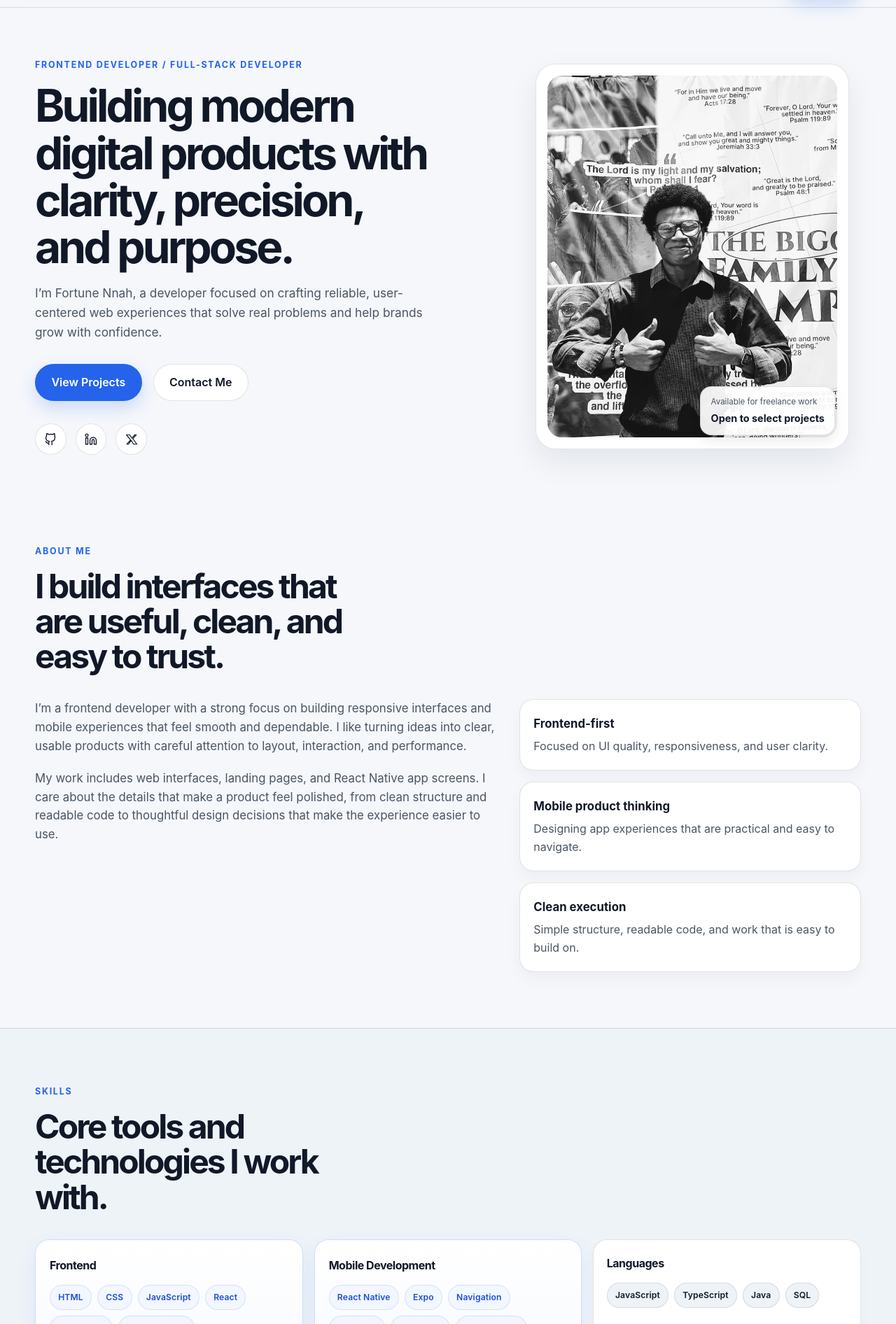
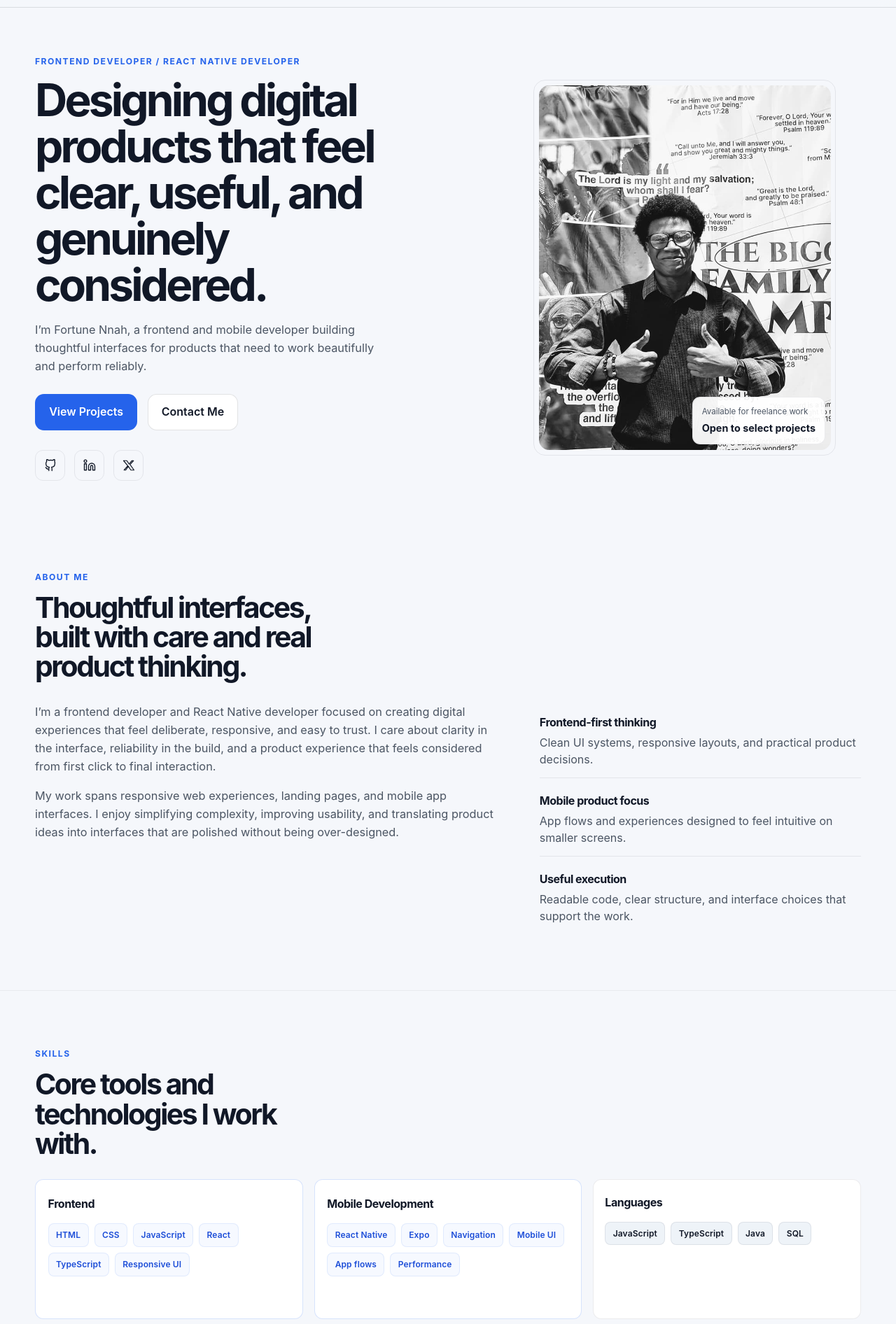
Before and after one commit to FortuneNnah/Portfolio, a React (Vite) app: page / in a window 1280 px wide. Shown: the part 68-1960 px from the top of the page at 70% size. Built offline with nearby package versions, Linux system fonts and the light colour scheme; the HTML template or start-up script is replaced by a standard one.

Commit message:
style: Update hero section text and refine layout for clarity and responsiveness

```diff
--- a/src/App.jsx
+++ b/src/App.jsx
@@ -269,10 +269,10 @@ function App() {
         <section id="home" className="hero-section">
           <div className="container hero-layout">
             <div className="hero-copy" data-scroll-reveal>
-              <p className="eyebrow">Frontend Developer / Full-Stack Developer</p>
-              <h1>Building modern digital products with clarity, precision, and purpose.</h1>
+              <p className="eyebrow">Frontend Developer / React Native Developer</p>
+              <h1>Designing digital products that feel clear, useful, and genuinely considered.</h1>
               <p className="lead">
-                I’m Fortune Nnah, a developer focused on crafting reliable, user-centered web experiences that solve real problems and help brands grow with confidence.
+                I’m Fortune Nnah, a frontend and mobile developer building thoughtful interfaces for products that need to work beautifully and perform reliably.
               </p>
               <div className="cta-row">
                 <a href="#projects" className="btn btn-primary">
@@ -316,31 +316,31 @@ function App() {
           <div className="container">
             <div className="section-heading" data-scroll-reveal>
               <p className="eyebrow">About Me</p>
-              <h2>I build interfaces that are useful, clean, and easy to trust.</h2>
+              <h2>Thoughtful interfaces, built with care and real product thinking.</h2>
             </div>
 
             <div className="about-grid">
               <div className="about-copy" data-scroll-reveal>
                 <p>
-                  I’m a frontend developer with a strong focus on building responsive interfaces and mobile experiences that feel smooth and dependable. I like turning ideas into clear, usable products with careful attention to layout, interaction, and performance.
+                  I’m a frontend developer and React Native developer focused on creating digital experiences that feel deliberate, responsive, and easy to trust. I care about clarity in the interface, reliability in the build, and a product experience that feels considered from first click to final interaction.
                 </p>
                 <p>
-                  My work includes web interfaces, landing pages, and React Native app screens. I care about the details that make a product feel polished, from clean structure and readable code to thoughtful design decisions that make the experience easier to use.
+                  My work spans responsive web experiences, landing pages, and mobile app interfaces. I enjoy simplifying complexity, improving usability, and translating product ideas into interfaces that are polished without being over-designed.
                 </p>
               </div>
 
               <div className="about-highlights" data-scroll-reveal>
                 <div className="highlight-item">
-                  <strong>Frontend-first</strong>
-                  <span>Focused on UI quality, responsiveness, and user clarity.</span>
+                  <strong>Frontend-first thinking</strong>
+                  <span>Clean UI systems, responsive layouts, and practical product decisions.</span>
                 </div>
                 <div className="highlight-item">
-                  <strong>Mobile product thinking</strong>
-                  <span>Designing app experiences that are practical and easy to navigate.</span>
+                  <strong>Mobile product focus</strong>
+                  <span>App flows and experiences designed to feel intuitive on smaller screens.</span>
                 </div>
                 <div className="highlight-item">
-                  <strong>Clean execution</strong>
-                  <span>Simple structure, readable code, and work that is easy to build on.</span>
+                  <strong>Useful execution</strong>
+                  <span>Readable code, clear structure, and interface choices that support the work.</span>
                 </div>
               </div>
             </div>
--- a/src/index.css
+++ b/src/index.css
@@ -9,10 +9,10 @@
   --primary: #2563eb;
   --primary-deep: #1d4ed8;
   --secondary: #8e44ad;
-  --shadow: 0 18px 44px rgba(15, 23, 42, 0.08);
-  --radius-xl: 28px;
-  --radius-lg: 20px;
-  --radius-md: 14px;
+  --shadow: 0 10px 24px rgba(15, 23, 42, 0.05);
+  --radius-xl: 22px;
+  --radius-lg: 16px;
+  --radius-md: 12px;
   --radius-sm: 10px;
   --container: 1180px;
 }
@@ -181,13 +181,13 @@ svg {
   align-items: center;
   justify-content: center;
   gap: 0.55rem;
-  min-height: 3rem;
-  padding: 0.8rem 1.4rem;
-  border-radius: 999px;
+  min-height: 2.9rem;
+  padding: 0.75rem 1.2rem;
+  border-radius: 0.8rem;
   border: 1px solid transparent;
   text-decoration: none;
   font-weight: 600;
-  transition: transform 0.2s ease, box-shadow 0.2s ease, border-color 0.2s ease, background 0.2s ease;
+  transition: transform 0.2s ease, border-color 0.2s ease, background 0.2s ease;
 }
 
 .btn:hover,
@@ -198,7 +198,7 @@ svg {
 .btn-primary {
   background: var(--primary);
   color: #fff;
-  box-shadow: 0 10px 24px rgba(37, 99, 235, 0.2);
+  box-shadow: none;
 }
 
 .btn-primary:hover,
@@ -225,25 +225,25 @@ svg {
 }
 
 .hero-section {
-  padding: 4.5rem 0 3rem;
+  padding: 4.2rem 0 3rem;
 }
 
 .hero-layout {
   display: grid;
-  grid-template-columns: 1.15fr 0.85fr;
+  grid-template-columns: 1.12fr 0.88fr;
   align-items: center;
-  gap: 3rem;
+  gap: 2.2rem;
 }
 
 .hero-copy {
-  max-width: 44rem;
+  max-width: 45rem;
 }
 
 .eyebrow {
-  margin: 0 0 0.9rem;
+  margin: 0 0 0.8rem;
   color: var(--primary);
-  font-size: 0.78rem;
-  letter-spacing: 0.14em;
+  font-size: 0.76rem;
+  letter-spacing: 0.12em;
   text-transform: uppercase;
   font-weight: 700;
 }
@@ -253,26 +253,26 @@ svg {
 .contact-panel h2 {
   margin: 0;
   letter-spacing: -0.06em;
-  line-height: 1.05;
+  line-height: 1.03;
 }
 
 .hero-copy h1 {
-  font-size: clamp(2.7rem, 5vw, 5rem);
-  max-width: 13ch;
+  font-size: clamp(2.7rem, 5vw, 4.8rem);
+  max-width: 11.5ch;
 }
 
 .lead {
-  margin: 1.2rem 0 0;
+  margin: 1.1rem 0 0;
   color: var(--muted);
-  font-size: 1.08rem;
-  max-width: 36rem;
+  font-size: 1.02rem;
+  max-width: 32rem;
 }
 
 .cta-row {
   display: flex;
   flex-wrap: wrap;
-  gap: 1rem;
-  margin-top: 2rem;
+  gap: 0.9rem;
+  margin-top: 1.7rem;
 }
 
 .social-row {
@@ -280,19 +280,19 @@ svg {
   align-items: center;
   flex-wrap: wrap;
   gap: 0.8rem;
-  margin-top: 2rem;
+  margin-top: 1.8rem;
 }
 
 .social-link {
   display: inline-flex;
   align-items: center;
   justify-content: center;
-  width: 2.8rem;
-  height: 2.8rem;
-  border: 1px solid var(--border);
-  background: var(--surface);
+  width: 2.7rem;
+  height: 2.7rem;
+  border: 1px solid rgba(17, 24, 39, 0.08);
+  background: transparent;
   color: var(--text);
-  border-radius: 50%;
+  border-radius: 0.7rem;
   transition: border-color 0.2s ease, transform 0.2s ease;
 }
 
@@ -309,12 +309,12 @@ svg {
 
 .portrait-card {
   position: relative;
-  width: min(100%, 28rem);
-  padding: 1rem;
-  border: 1px solid var(--border);
-  border-radius: var(--radius-xl);
-  background: var(--surface);
-  box-shadow: var(--shadow);
+  width: min(100%, 27rem);
+  padding: 0.4rem;
+  border: 1px solid rgba(17, 24, 39, 0.08);
+  border-radius: 1.05rem;
+  background: transparent;
+  box-shadow: none;
 }
 
 .portrait-card img {
@@ -322,21 +322,21 @@ svg {
   height: auto;
   aspect-ratio: 4 / 5;
   object-fit: cover;
-  border-radius: 1.3rem;
+  border-radius: 0.9rem;
 }
 
 .presence-card {
   position: absolute;
-  right: 1.2rem;
-  bottom: 1.2rem;
+  right: 0.9rem;
+  bottom: 0.9rem;
   display: flex;
   flex-direction: column;
   gap: 0.15rem;
-  background: rgba(255, 255, 255, 0.92);
-  border: 1px solid var(--border);
-  border-radius: 1rem;
-  padding: 0.75rem 0.9rem;
-  box-shadow: 0 8px 18px rgba(15, 23, 42, 0.08);
+  background: rgba(255, 255, 255, 0.94);
+  border: 1px solid rgba(17, 24, 39, 0.08);
+  border-radius: 0.7rem;
+  padding: 0.7rem 0.8rem;
+  box-shadow: none;
 }
 
 .presence-label {
@@ -353,59 +353,67 @@ svg {
 }
 
 .section-surface {
-  background: var(--surface-alt);
-  border-top: 1px solid var(--border);
-  border-bottom: 1px solid var(--border);
+  background: transparent;
+  border-top: 1px solid rgba(17, 24, 39, 0.06);
+  border-bottom: 1px solid rgba(17, 24, 39, 0.06);
 }
 
 .section-heading {
-  margin-bottom: 2.2rem;
+  margin-bottom: 1.9rem;
 }
 
 .section-heading h2,
 .contact-panel h2 {
-  font-size: clamp(2.1rem, 4vw, 3rem);
+  font-size: clamp(2rem, 3.2vw, 2.6rem);
   max-width: 15ch;
 }
 
 .about-grid {
   display: grid;
-  grid-template-columns: 1.15fr 0.85fr;
+  grid-template-columns: 1.2fr 0.8fr;
   gap: 2rem;
   align-items: start;
 }
 
 .about-copy {
-  font-size: 1.05rem;
+  font-size: 1.02rem;
   color: var(--muted);
 }
 
 .about-copy p {
-  margin: 0 0 1.2rem;
+  margin: 0 0 1rem;
+  max-width: 42rem;
 }
 
 .about-highlights {
   display: grid;
-  gap: 1rem;
+  gap: 0.35rem;
+  padding-top: 0.1rem;
 }
 
 .highlight-item {
   display: flex;
   flex-direction: column;
-  gap: 0.4rem;
-  padding: 1.3rem 1.2rem;
-  border-radius: var(--radius-lg);
-  border: 1px solid var(--border);
-  background: var(--surface);
-  box-shadow: 0 10px 22px rgba(15, 23, 42, 0.04);
+  gap: 0.2rem;
+  padding: 0.9rem 0;
+  border-bottom: 1px solid rgba(17, 24, 39, 0.08);
+  border-radius: 0;
+  background: transparent;
+  box-shadow: none;
+}
+
+.highlight-item:last-child {
+  border-bottom: none;
 }
 
 .highlight-item strong {
-  font-size: 1.05rem;
+  font-size: 1rem;
+  letter-spacing: -0.03em;
 }
 
 .highlight-item span {
   color: var(--muted);
+  line-height: 1.5;
 }
 
 .skill-grid {
@@ -419,11 +427,11 @@ svg {
   flex-direction: column;
   gap: 0.9rem;
   min-height: 11.2rem;
-  padding: 1.3rem 1.15rem;
+  padding: 1.2rem 1rem;
   background: var(--surface);
-  border: 1px solid var(--border);
-  border-radius: var(--radius-lg);
-  box-shadow: 0 8px 18px rgba(15, 23, 42, 0.025);
+  border: 1px solid rgba(17, 24, 39, 0.08);
+  border-radius: var(--radius-md);
+  box-shadow: none;
 }
 
 .skill-card h3 {
@@ -434,10 +442,10 @@ svg {
 
 .skill-card-primary {
   min-height: 12.5rem;
-  padding: 1.5rem 1.25rem;
-  border-color: rgba(37, 99, 235, 0.2);
-  background: linear-gradient(180deg, #ffffff 0%, #f7f9fe 100%);
-  box-shadow: 0 12px 28px rgba(37, 99, 235, 0.08);
+  padding: 1.35rem 1.1rem;
+  border-color: rgba(37, 99, 235, 0.18);
+  background: rgba(255, 255, 255, 0.98);
+  box-shadow: none;
 }
 
 .skill-list {
@@ -450,18 +458,18 @@ svg {
   display: inline-flex;
   align-items: center;
   justify-content: center;
-  border-radius: 999px;
-  border: 1px solid var(--border);
+  border-radius: 0.5rem;
+  border: 1px solid rgba(17, 24, 39, 0.08);
   background: var(--surface-alt);
   color: var(--text);
-  padding: 0.45rem 0.7rem;
-  font-size: 0.76rem;
+  padding: 0.4rem 0.65rem;
+  font-size: 0.75rem;
   font-weight: 600;
   letter-spacing: 0.01em;
 }
 
 .skill-card-primary .skill-pill {
-  border-color: rgba(37, 99, 235, 0.14);
+  border-color: rgba(37, 99, 235, 0.1);
   background: rgba(37, 99, 235, 0.04);
   color: var(--primary-deep);
 }
@@ -476,17 +484,17 @@ svg {
   display: flex;
   flex-direction: column;
   background: var(--surface);
-  border: 1px solid var(--border);
+  border: 1px solid rgba(17, 24, 39, 0.08);
   border-radius: var(--radius-lg);
   overflow: hidden;
-  box-shadow: 0 12px 26px rgba(15, 23, 42, 0.04);
-  transition: transform 0.2s ease, box-shadow 0.2s ease;
+  box-shadow: none;
+  transition: transform 0.2s ease;
 }
 
 .project-card:hover,
 .project-card:focus-within {
-  transform: translateY(-3px);
-  box-shadow: 0 18px 32px rgba(15, 23, 42, 0.06);
+  transform: translateY(-2px);
+  box-shadow: none;
 }
 
 .project-visual {
@@ -503,11 +511,11 @@ svg {
 .mock-browser {
   width: 100%;
   max-width: 19rem;
-  border: 1px solid var(--border);
-  border-radius: 1rem;
+  border: 1px solid rgba(17, 24, 39, 0.08);
+  border-radius: 0.9rem;
   background: var(--surface);
   overflow: hidden;
-  box-shadow: 0 10px 24px rgba(15, 23, 42, 0.05);
+  box-shadow: none;
 }
 
 .browser-bar {
@@ -574,12 +582,12 @@ svg {
   display: inline-flex;
   align-items: center;
   justify-content: center;
-  padding: 0.4rem 0.6rem;
-  border: 1px solid rgba(37, 99, 235, 0.15);
-  border-radius: 999px;
+  padding: 0.38rem 0.6rem;
+  border: 1px solid rgba(37, 99, 235, 0.12);
+  border-radius: 0.5rem;
   background: rgba(255, 255, 255, 0.9);
   color: var(--primary-deep);
-  font-size: 0.68rem;
+  font-size: 0.66rem;
   font-weight: 700;
   letter-spacing: 0.04em;
   text-transform: uppercase;
@@ -690,10 +698,10 @@ svg {
 
 .timeline-content {
   background: var(--surface);
-  border: 1px solid var(--border);
-  border-radius: var(--radius-lg);
-  padding: 1.3rem 1.4rem;
-  box-shadow: 0 12px 24px rgba(15, 23, 42, 0.04);
+  border: 1px solid rgba(17, 24, 39, 0.08);
+  border-radius: var(--radius-md);
+  padding: 1.2rem 1.25rem;
+  box-shadow: none;
 }
 
 .timeline-topline {
@@ -738,12 +746,12 @@ svg {
 .service-card {
   display: flex;
   flex-direction: column;
-  gap: 0.9rem;
-  padding: 1.5rem 1.3rem;
+  gap: 0.8rem;
+  padding: 1.3rem 1.15rem;
   background: var(--surface);
-  border: 1px solid var(--border);
-  border-radius: var(--radius-lg);
-  box-shadow: 0 10px 22px rgba(15, 23, 42, 0.04);
+  border: 1px solid rgba(17, 24, 39, 0.08);
+  border-radius: var(--radius-md);
+  box-shadow: none;
 }
 
 .service-card h3 {
@@ -776,11 +784,11 @@ svg {
 
 .contact-panel,
 .form-panel {
-  padding: 1.8rem;
-  border: 1px solid var(--border);
-  border-radius: var(--radius-xl);
+  padding: 1.5rem;
+  border: 1px solid rgba(17, 24, 39, 0.08);
+  border-radius: var(--radius-lg);
   background: var(--surface);
-  box-shadow: 0 12px 24px rgba(15, 23, 42, 0.03);
+  box-shadow: none;
 }
 
 .contact-copy {
@@ -842,11 +850,11 @@ label span {
 input,
 textarea {
   width: 100%;
-  border: 1px solid var(--border);
-  border-radius: 0.9rem;
+  border: 1px solid rgba(17, 24, 39, 0.12);
+  border-radius: 0.75rem;
   background: var(--bg);
   color: var(--text);
-  padding: 0.9rem 1rem;
+  padding: 0.85rem 0.9rem;
   transition: border-color 0.2s ease, box-shadow 0.2s ease;
 }
 
```
